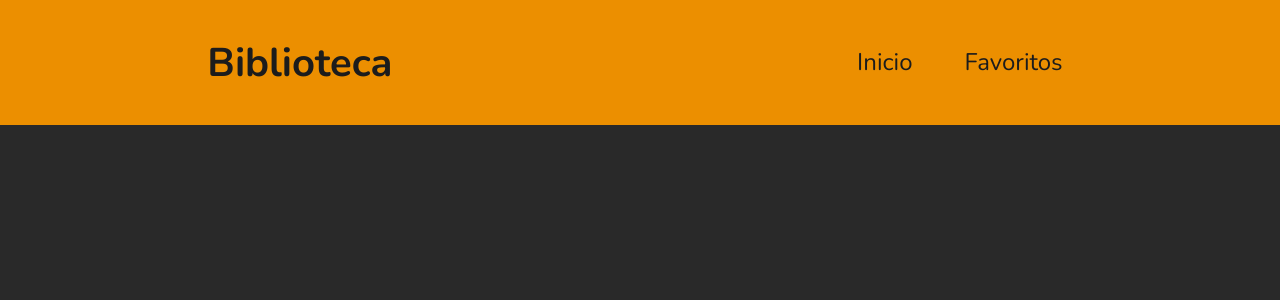
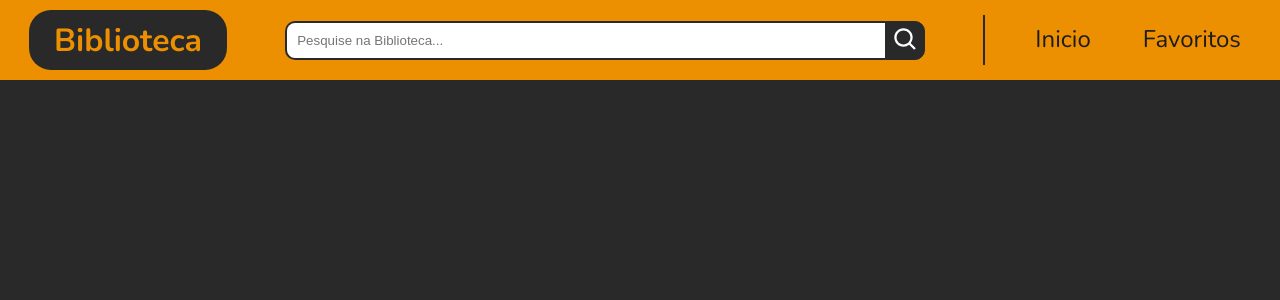
Before and after one commit to SidneyRoberto9/Biblioteca, a React (Create React App) app: page / in a window 1280 px wide. Shown: the top 300 px of the page. Built offline with nearby package versions, Linux system fonts and the light colour scheme.

Commit message:
✨ feat: add searchBar in header and style searchBar

```diff
--- a/src/components/header/header.scss
+++ b/src/components/header/header.scss
@@ -7,19 +7,36 @@
   background-color: color.$primary;
   color: color.$text;
 
-  height: 125px;
+  height: 80px;
   width: 100%;
 
-  h1 {
-    font-size: 2.5rem;
-    font-weight: bold;
-    cursor: pointer;
+  .title {
+    background-color: color.$secondary;
+    height: 60px;
+    border-radius: 22px;
+    transition: filter 500ms ease;
+
+    h1 {
+      color: color.$primary;
+      font-size: 2rem;
+      line-height: 1.25rem;
+      font-weight: bold;
+      padding: 0 25px;
+
+      cursor: pointer;
+    }
+
+    &:hover {
+      filter: brightness(0.85);
+    }
   }
 
   ul {
     display: flex;
     align-items: center;
     gap: 2em;
+    border-left: 2px solid color.$secondary;
+    height: 50px;
 
     li {
       text-decoration: none;
@@ -33,7 +50,7 @@
         display: block;
         width: 0;
         height: 2px;
-        background-color: color.$text;
+        background-color: color.$secondary;
         transition: width 500ms;
       }
 
--- a/src/components/header/header.tsx
+++ b/src/components/header/header.tsx
@@ -2,10 +2,16 @@ import './header.scss';
 
 import React from 'react';
 
+import { Search } from '../search/search';
+
 export const Header = () => {
   return (
     <header className="header">
-      <h1>Biblioteca</h1>
+      <div className="title">
+        <h1>Biblioteca</h1>
+      </div>
+
+      <Search />
 
       <ul>
         <li>Inicio</li>
--- a/src/components/search/search.scss
+++ b/src/components/search/search.scss
@@ -0,0 +1,33 @@
+@use '../../index.scss' as color;
+
+.search {
+  width: 50%;
+  position: relative;
+  display: flex;
+
+  .searchTerm {
+    width: 100%;
+    border: 2px solid color.$secondary;
+    border-right: none;
+    padding: 5px;
+    padding-left: 10px;
+    height: 25px;
+
+    border-radius: 10px 0 0 10px;
+    outline: none;
+    color: color.$text;
+  }
+
+  .searchButton {
+    width: 40px;
+    height: 39px;
+    border: 1px solid color.$secondary;
+    background: color.$secondary;
+    text-align: center;
+    color: color.$white;
+    border-radius: 0 10px 10px 0;
+    cursor: pointer;
+    font-size: 1.725rem;
+    line-height: 1rem;
+  }
+}
--- a/src/components/search/search.tsx
+++ b/src/components/search/search.tsx
@@ -1,7 +1,19 @@
 import './search.scss';
 
 import React from 'react';
+import { BiSearch } from 'react-icons/bi';
 
 export const Search = () => {
-  return <div>S</div>;
+  return (
+    <div className="search">
+      <input
+        type="text"
+        className="searchTerm"
+        placeholder="Pesquise na Biblioteca..."
+      />
+      <button type="submit" className="searchButton">
+        <BiSearch className="icon" />
+      </button>
+    </div>
+  );
 };
```
